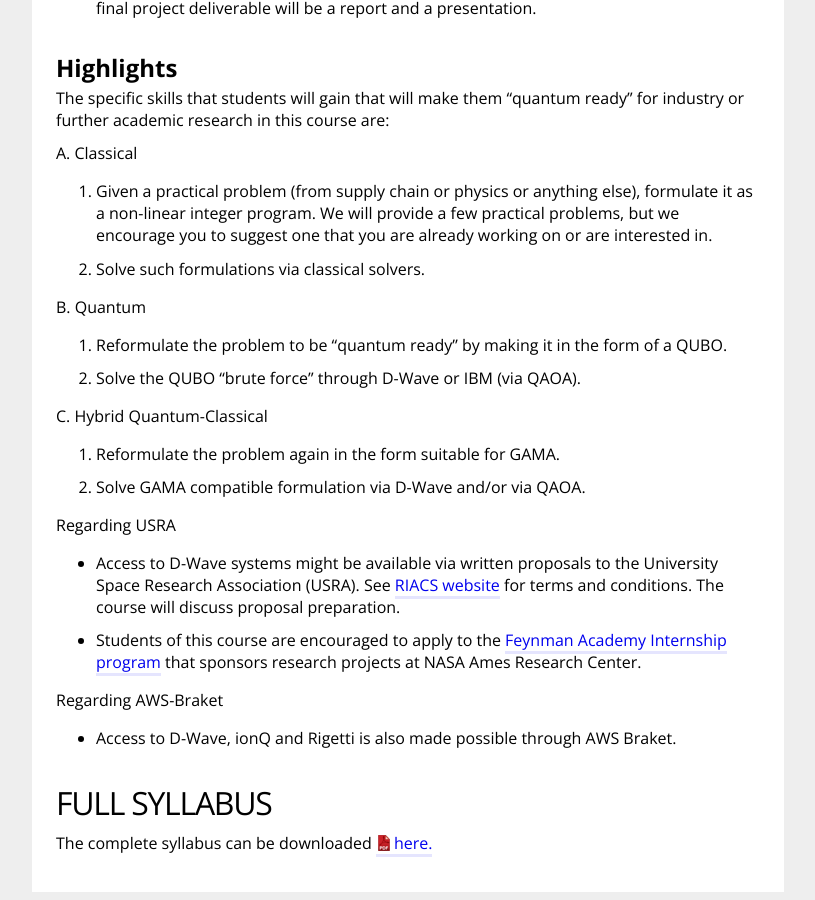
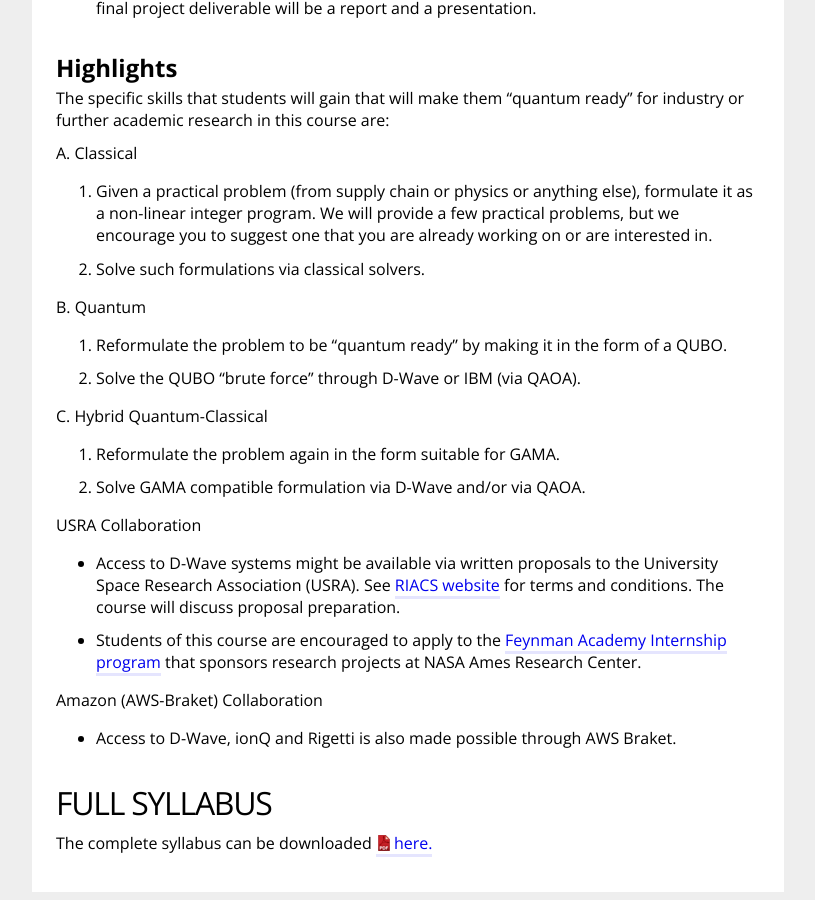
Before and after one commit to bernalde/QuIP, a Jekyll site: the page built from index.md, in a window 1280 px wide and 900 px high, scrolled down 1673 px. Shown: the whole window, without its empty margins (232-1047 px from the left). Built offline with Jekyll 4.4.1, drawn with Linux system fonts in a browser that asks for light colours.

Commit message:
Update index.md

```diff
--- a/index.md
+++ b/index.md
@@ -79,11 +79,11 @@ C. Hybrid Quantum-Classical
 5. Reformulate the problem again in the form suitable for GAMA.
 6. Solve GAMA compatible formulation via D-Wave and/or via QAOA.
 
-Regarding USRA
+USRA Collaboration
 - Access to D-Wave systems might be available via written proposals to the University Space Research Association (USRA). See [RIACS website](https://riacs.usra.edu/quantum/rfp) for terms and conditions. The course will discuss proposal preparation.
 - Students of this course are encouraged to apply to the [Feynman Academy Internship program](https://riacs.usra.edu/quantum/qacademy) that sponsors research projects at NASA Ames Research Center.
 
-Regarding AWS-Braket
+Amazon (AWS-Braket) Collaboration
 - Access to D-Wave, ionQ and Rigetti is also made possible through AWS Braket.
 
 
```
